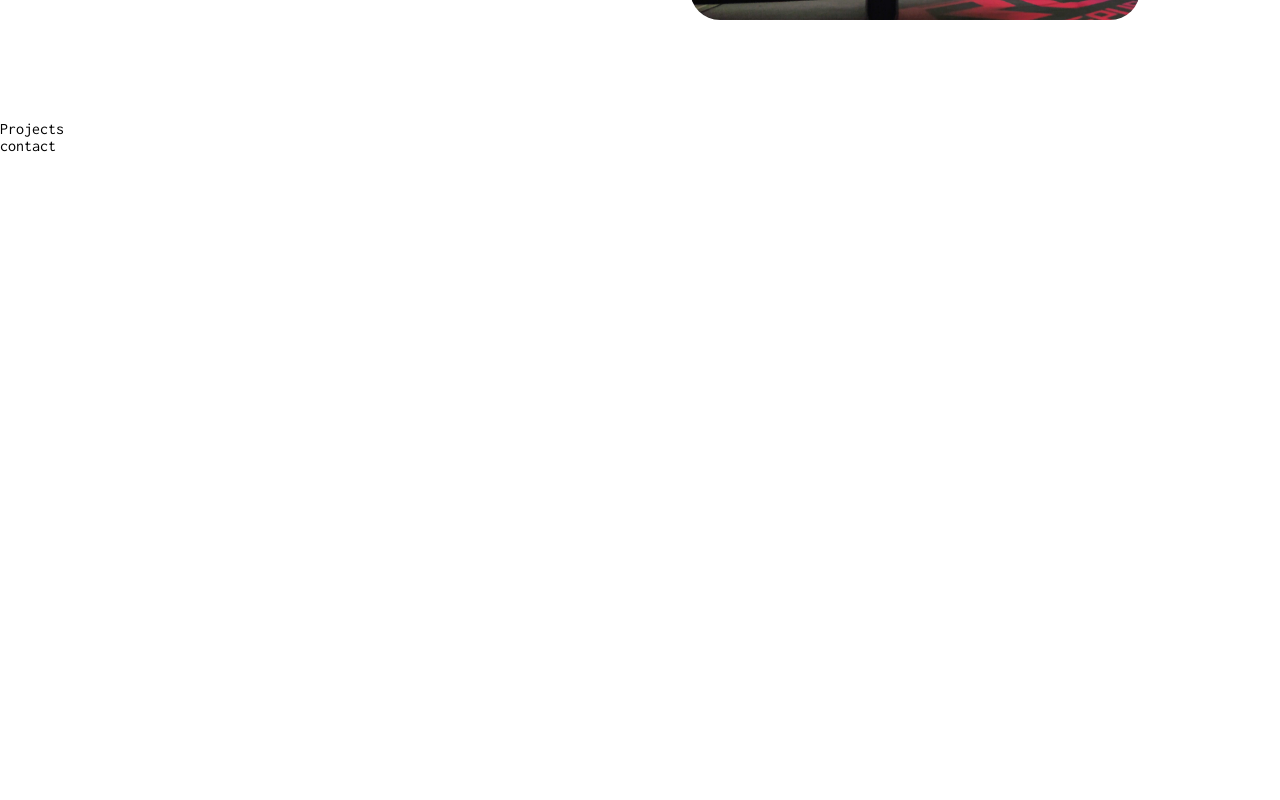
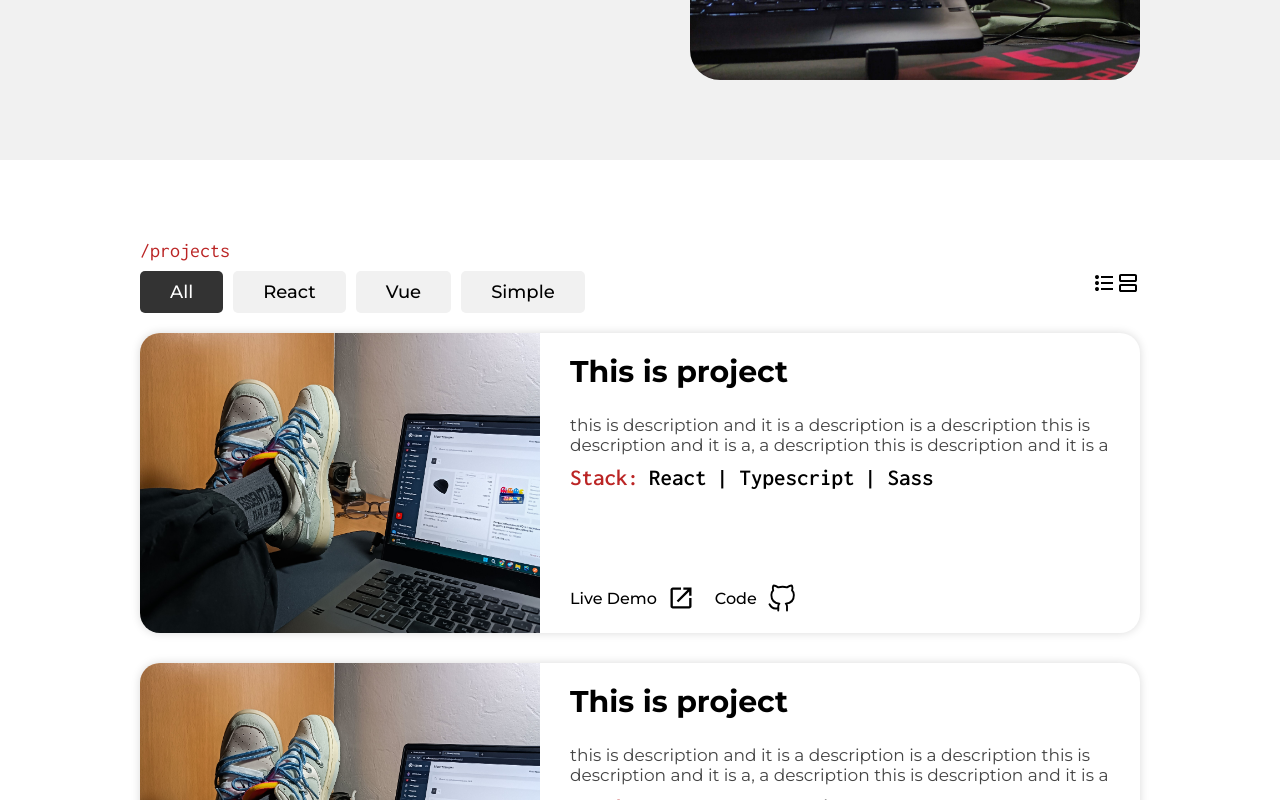
Before and after one commit to mlutfullaev/vue-portfolio-v2, a Vue app: page / in a window 1280 px wide. Shown: the part 1100-1900 px from the top of the page. Before the commit the page ends 1254 px from the top, so only its background shows below. Built offline with nearby package versions, Linux system fonts and the light colour scheme.

Commit message:
add Project & ProjectCard

```diff
--- a/src/assets/global.scss
+++ b/src/assets/global.scss
@@ -1,4 +1,5 @@
-@import url('https://fonts.googleapis.com/css2?family=Inconsolata:wght@400;600;700;900&family=Montserrat:wght@400;700&display=swap');
+@import url('https://fonts.googleapis.com/css2?family=Inconsolata:wght@400;600;700;900&family=Montserrat:wght@400;500;700&display=swap');
+@import '@/assets/variables';
 
 * {
   margin: 0;
@@ -7,6 +8,10 @@
 }
 body {
   font-family: 'Inconsolata', monospace;
+}
+section {
+  padding-top: 80px;
+  padding-bottom: 80px;
 }
 a {
   color: inherit;
@@ -17,14 +22,25 @@ button {
   background: transparent;
   cursor: pointer;
 }
+.btn {
+  margin-right: 10px;
+  background: #f1f1f1;
+  border-radius: 5px;
+  padding: 10px 30px;
+  font-size: 18px;
+  font-weight: 500;
+  font-family: 'Montserrat', sans-serif;
+  transition: .2s;
+}
 .container {
   max-width: 1100px;
-  padding: 0 50px;
+  padding-left: 50px;
+  padding-right: 50px;
   margin: 0 auto;
 }
 .section-name {
-  color: #444444;
-  font-size: 25px;
+  color: $second-color;
+  font-size: 20px;
 }
 .bg-img {
   background-position: center;
--- /dev/null
+++ b/src/assets/variables.scss
@@ -0,0 +1 @@
+$second-color: #BB2525;
--- a/src/components/About.vue
+++ b/src/components/About.vue
@@ -1,6 +1,6 @@
 <template>
-  <section class="container" id="about">
-    <div class="about-inner">
+  <section id="about">
+    <div class="container about-inner">
       <div class="about-content">
         <p class="section-name">/about</p>
         <h2 class="title">This is now and past is passed</h2>
@@ -13,8 +13,7 @@
 
 <style lang="scss">
 #about {
-  padding-top: 100px;
-  padding-bottom: 100px;
+  background: #f1f1f1;
 
   .about-inner {
     display: flex;
--- a/src/components/Header.vue
+++ b/src/components/Header.vue
@@ -13,10 +13,16 @@
 </template>
 
 <style lang="scss">
+@import '@/assets/variables';
+
 header {
   padding: 30px;
   background: #FFF;
   box-shadow: 0 4px 20px 0 rgba(0, 0, 0, 0.2);
+  position: fixed;
+  top: 0;
+  left: 0;
+  width: 100%;
 
   .header-inner {
     display: flex;
@@ -41,7 +47,7 @@ header {
       }
 
       a::before {
-        background-color: #444;
+        background-color: $second-color;
         height: 2px;
         bottom: 0;
         transform-origin: 100% 50%;
--- /dev/null
+++ b/src/components/ProjectCard.vue
@@ -0,0 +1,122 @@
+<template>
+  <div class="project-card">
+    <div class="bg-img project-img" :style='{backgroundImage: `url("${project.img}")`}'></div>
+    <div class="card-item">
+      <h3 class="title">{{ project.title }}</h3>
+      <p class="text">{{ project.description }}</p>
+      <div class="stack">
+        <p>Stack: </p><p v-for="(stack, idx) in project.stack" :key="stack">{{idx !== 0 ? ' | ' : ''}}{{stack}}</p>
+      </div>
+      <div class="links">
+        <a target="_blank" :href="project.demo">
+          Live Demo
+          <svg class="demo" xmlns="http://www.w3.org/2000/svg" height="28" viewBox="0 -960 960 960" width="28">
+            <path
+              d="M200-120q-33 0-56.5-23.5T120-200v-560q0-33 23.5-56.5T200-840h280v80H200v560h560v-280h80v280q0 33-23.5 56.5T760-120H200Zm188-212-56-56 372-372H560v-80h280v280h-80v-144L388-332Z"/>
+          </svg>
+        </a>
+        <a target="_blank" :href="project.github">
+          Code
+          <svg class="github" width="30px" height="30px" viewBox="0 0 24 24" fill="none"
+               xmlns="http://www.w3.org/2000/svg">
+            <path
+              d="M16 22.0268V19.1568C16.0375 18.68 15.9731 18.2006 15.811 17.7506C15.6489 17.3006 15.3929 16.8902 15.06 16.5468C18.2 16.1968 21.5 15.0068 21.5 9.54679C21.4997 8.15062 20.9627 6.80799 20 5.79679C20.4558 4.5753 20.4236 3.22514 19.91 2.02679C19.91 2.02679 18.73 1.67679 16 3.50679C13.708 2.88561 11.292 2.88561 8.99999 3.50679C6.26999 1.67679 5.08999 2.02679 5.08999 2.02679C4.57636 3.22514 4.54413 4.5753 4.99999 5.79679C4.03011 6.81549 3.49251 8.17026 3.49999 9.57679C3.49999 14.9968 6.79998 16.1868 9.93998 16.5768C9.61098 16.9168 9.35725 17.3222 9.19529 17.7667C9.03334 18.2112 8.96679 18.6849 8.99999 19.1568V22.0268"
+              stroke="#000000" stroke-width="1.5" stroke-linecap="round" stroke-linejoin="round"/>
+            <path d="M9 20.0267C6 20.9999 3.5 20.0267 2 17.0267" stroke="#000000" stroke-width="1.5"
+                  stroke-linecap="round" stroke-linejoin="round"/>
+          </svg>
+        </a>
+      </div>
+    </div>
+  </div>
+</template>
+
+<style lang="scss">
+@import '@/assets/variables.scss';
+
+.project-card {
+  box-shadow: 0 0 10px 0 rgba(0, 0, 0, 0.15);
+  background: #fff;
+  display: flex;
+  border-radius: 20px;
+  margin-bottom: 30px;
+
+  .project-img {
+    border-radius: 20px 0 0 20px;
+    width: 400px;
+    height: 300px;
+  }
+
+  .card-item {
+    padding: 20px 30px 60px;
+    position: relative;
+    width: calc(100% - 400px);
+
+    > h3 {
+      font-family: 'Montserrat', sans-serif;
+      padding-bottom: 25px;
+    }
+
+    > p {
+      padding-bottom: 10px;
+    }
+    .stack {
+      display: flex;
+      gap: 10px;
+      padding-bottom: 20px;
+
+      p {
+        font-size: 23px;
+        font-weight: 600;
+        &:first-child {
+          color: $second-color;
+        }
+      }
+    }
+    .links {
+      position: absolute;
+      bottom: 20px;
+      left: 30px;
+      display: flex;
+      gap: 20px;
+
+      > a {
+        font-size: 16px;
+        font-family: 'Montserrat', sans-serif;
+        font-weight: 500;
+        display: flex;
+        align-items: center;
+        gap: 10px;
+        width: max-content;
+        transition: .2s;
+        color: #000;
+
+        > svg {
+          transition: .2s;
+        }
+        .github path {
+          transition: .2s;
+        }
+        &:hover {
+          color: $second-color;
+
+          .demo {
+            fill: $second-color;
+          }
+
+          .github path {
+            stroke: $second-color;
+          }
+        }
+      }
+    }
+  }
+}
+</style>
+
+<script>
+export default {
+  props: ['project'],
+  name: 'ProjectCard'
+}
+</script>
--- a/src/components/Projects.vue
+++ b/src/components/Projects.vue
@@ -1,3 +1,103 @@
 <template>
-  <div>Projects</div>
+  <section id="projects">
+    <div class="container projects-inner">
+      <p class="section-name">/projects</p>
+      <div class="projects-top">
+        <div class="filter">
+          <button
+            v-for="item in filters"
+            :key="item"
+            @click="filter = item"
+            class="btn"
+            :class="filter === item ? 'active' : ''">
+            {{item}}
+          </button>
+        </div>
+        <div class="type">
+          <button>
+            <svg xmlns="http://www.w3.org/2000/svg" height="24" viewBox="0 -960 960 960" width="24"><path d="M360-200v-80h480v80H360Zm0-240v-80h480v80H360Zm0-240v-80h480v80H360ZM200-160q-33 0-56.5-23.5T120-240q0-33 23.5-56.5T200-320q33 0 56.5 23.5T280-240q0 33-23.5 56.5T200-160Zm0-240q-33 0-56.5-23.5T120-480q0-33 23.5-56.5T200-560q33 0 56.5 23.5T280-480q0 33-23.5 56.5T200-400Zm0-240q-33 0-56.5-23.5T120-720q0-33 23.5-56.5T200-800q33 0 56.5 23.5T280-720q0 33-23.5 56.5T200-640Z"/></svg>
+          </button>
+          <button>
+            <svg xmlns="http://www.w3.org/2000/svg" height="24" viewBox="0 -960 960 960" width="24"><path d="M200-520q-33 0-56.5-23.5T120-600v-160q0-33 23.5-56.5T200-840h560q33 0 56.5 23.5T840-760v160q0 33-23.5 56.5T760-520H200Zm0-80h560v-160H200v160Zm0 480q-33 0-56.5-23.5T120-200v-160q0-33 23.5-56.5T200-440h560q33 0 56.5 23.5T840-360v160q0 33-23.5 56.5T760-120H200Zm0-80h560v-160H200v160Zm0-560v160-160Zm0 400v160-160Z"/></svg>
+          </button>
+        </div>
+      </div>
+      <div class="projects-list">
+        <ProjectCard v-for="project in projects" :project="project" :key="project.title" />
+      </div>
+    </div>
+  </section>
 </template>
+
+<style lang="scss">
+#projects {
+
+  .projects-top {
+    padding: 10px 0 20px;
+    display: flex;
+    justify-content: space-between;
+
+    .filter button {
+      margin-right: 10px;
+      background: #f1f1f1;
+      border-radius: 5px;
+      padding: 10px 30px;
+      font-size: 18px;
+      font-weight: 500;
+      font-family: 'Montserrat', sans-serif;
+      transition: .2s;
+
+      &.active {
+        background: #333;
+        color: #fff;
+      }
+    }
+  }
+}
+</style>
+
+<script>
+import ProjectCard from '@/components/ProjectCard.vue'
+
+export default {
+  name: 'Projects',
+  data: () => ({
+    projects: [
+      {
+        title: 'This is project',
+        description: 'this is description and it is a description is a description this is description and it is a, a description this is description and it is a',
+        github: '',
+        demo: '',
+        img: require('@/assets/img/projects/img1.jpg'),
+        stack: ['React', 'Typescript', 'Sass']
+      },
+      {
+        title: 'This is project',
+        description: 'this is description and it is a description is a description this is description and it is a, a description this is description and it is a',
+        github: '',
+        demo: '',
+        img: require('@/assets/img/projects/img1.jpg'),
+        stack: ['React', 'Typescript', 'Sass']
+      },
+      {
+        title: 'This is project',
+        description: 'this is description and it is a description is a description this is description and it is a, a description this is description and it is a',
+        github: '',
+        demo: '',
+        img: require('@/assets/img/projects/img1.jpg'),
+        stack: ['React', 'Typescript', 'Sass']
+      }
+    ],
+    filters: [
+      'All',
+      'React',
+      'Vue',
+      'Simple'
+    ],
+    filter: 'All'
+  }),
+  components: {
+    ProjectCard
+  }
+}
+</script>
```
Also changed, not shown: src/components/Main.vue (+19 -9 lines), .eslintrc.js, src/assets/img/projects/img1.jpg (added).
